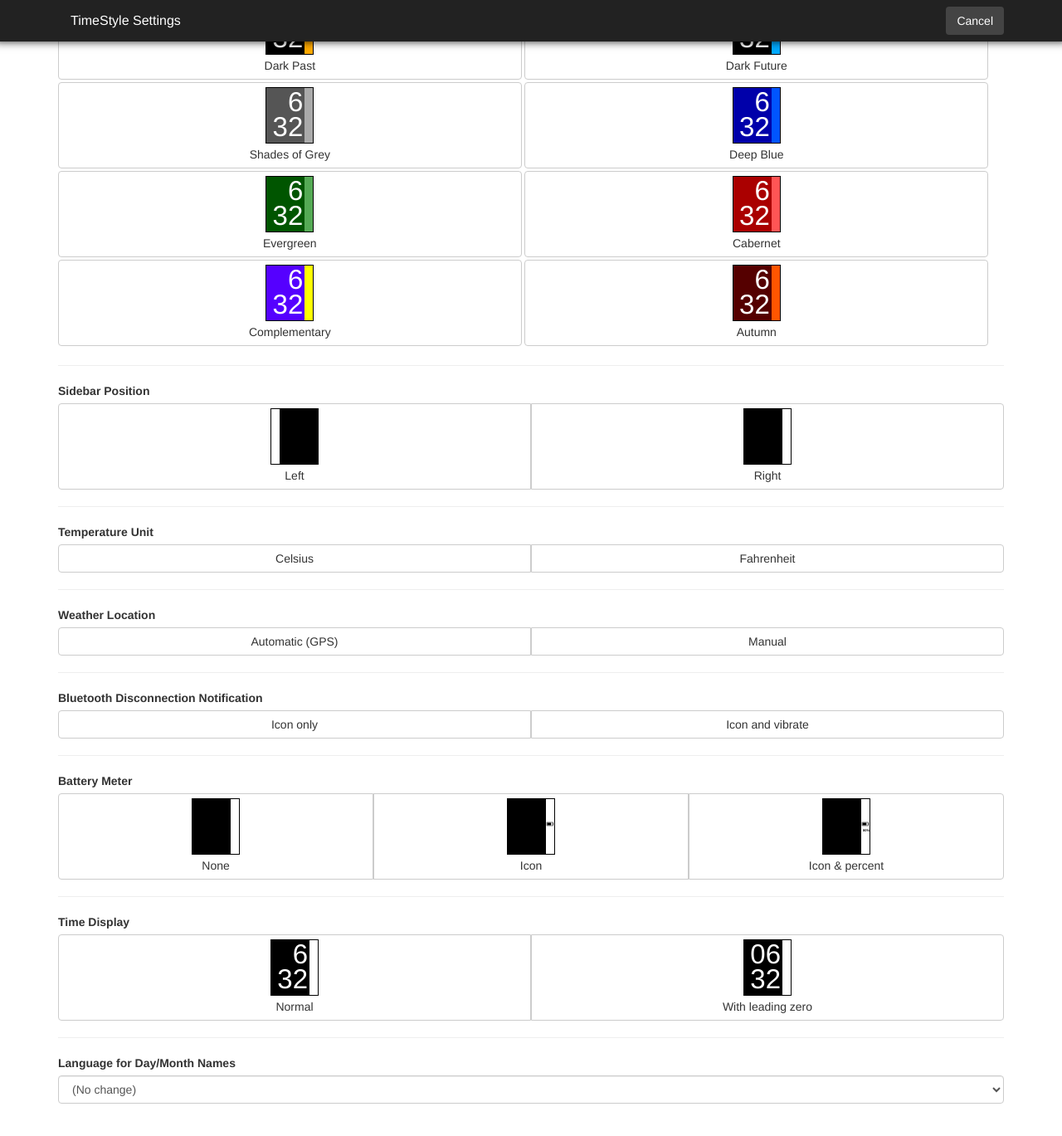
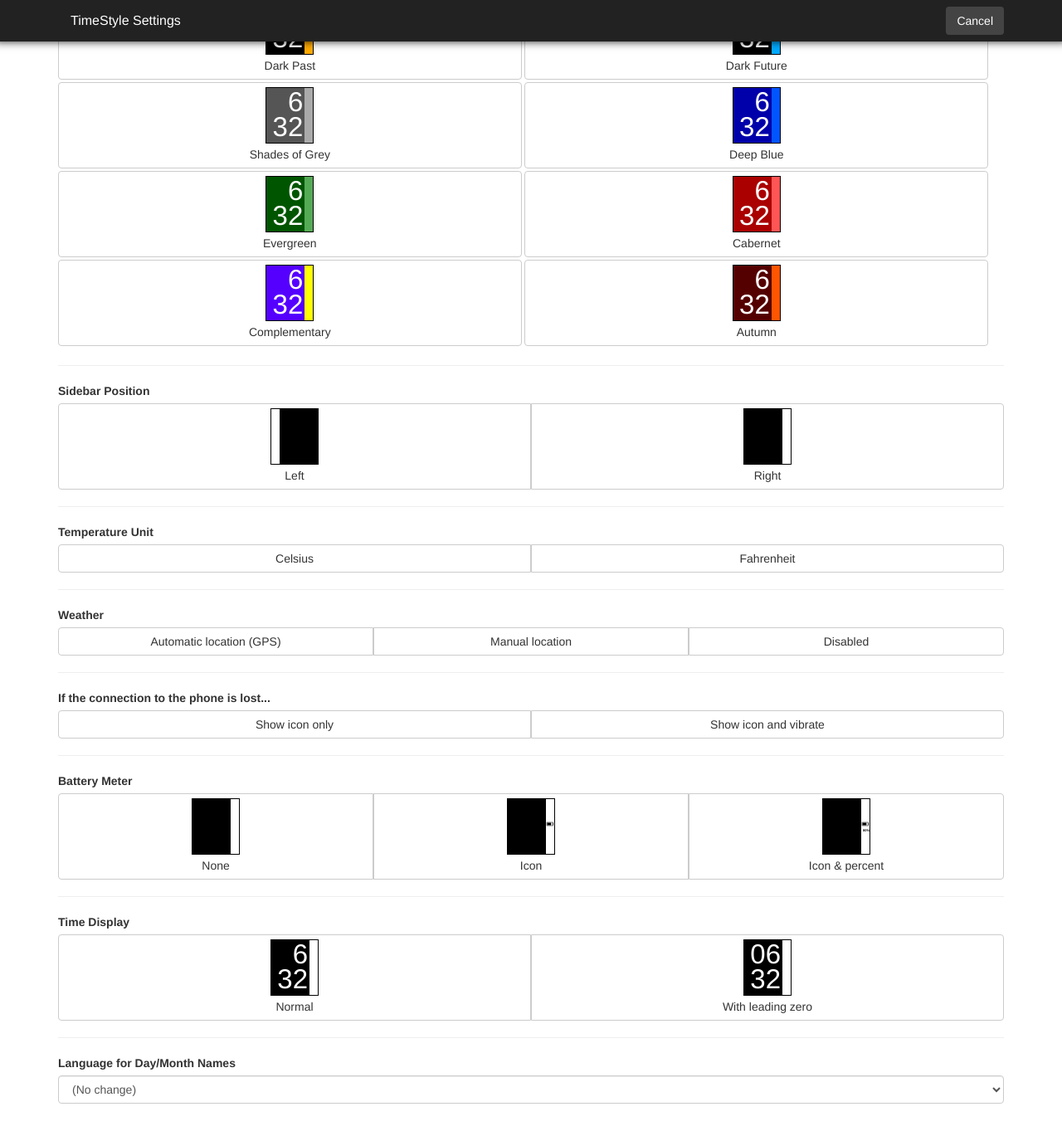
Before and after one commit to freakified/TimeStylePebble, a Jekyll site: the page built from config_color.html, in a window 1280 px wide and 1400 px high, scrolled down 909 px. Shown: the top 1369 px of the window at 83% size. Built offline with Jekyll 4.4.1, drawn with Linux system fonts in a browser that asks for light colours; nearby versions of some CDN libraries.

Commit message:
Weather can now be disabled, misc improvements

```diff
--- a/_includes/config_misc_options.html
+++ b/_includes/config_misc_options.html
@@ -27,14 +27,17 @@
   </div>
 </div>
 <hr>
-<label>Weather Location</label>
-<div id="weather_loc_setting" class="form-group" >
+<label>Weather</label>
+<div id="weather_setting" class="form-group" >
   <div class="btn-group btn-group-justified"  data-toggle="buttons">
-    <label class="btn btn-default" data-setting="false" >
-      <input type="radio" name="options" autocomplete="off"> Automatic (GPS)
+    <label class="btn btn-default" data-setting="auto" >
+      <input type="radio" name="options" autocomplete="off"> Automatic location (GPS)
     </label>
-    <label class="btn btn-default" data-setting="true" >
-      <input type="radio" name="options" autocomplete="off" id="weather_setting_manual"> Manual
+    <label class="btn btn-default" data-setting="manual" >
+      <input type="radio" name="options" autocomplete="off" id="weather_setting_manual"> Manual location
+    </label>
+    <label class="btn btn-default" data-setting="disable" >
+      <input type="radio" name="options" autocomplete="off"> Disabled
     </label>
   </div>
   <div class="form_group collapse" id="manual_weather_loc_setting_area">
@@ -42,14 +45,14 @@
   </div>
 </div>
 <hr>
-<label>Bluetooth Disconnection Notification</label>
+<label>If the connection to the phone is lost...</label>
 <div id="bluetooth_vibe_setting" class="form-group" >
   <div class="btn-group btn-group-justified"  data-toggle="buttons">
     <label class="btn btn-default" data-setting="no" >
-      <input type="radio" name="options" autocomplete="off"> Icon only
+      <input type="radio" name="options" autocomplete="off"> Show icon only
     </label>
     <label class="btn btn-default" data-setting="yes" >
-      <input type="radio" name="options" autocomplete="off"> Icon and vibrate
+      <input type="radio" name="options" autocomplete="off"> Show icon and vibrate
     </label>
   </div>
 </div>
--- a/_includes/config_theme_color.html
+++ b/_includes/config_theme_color.html
@@ -160,7 +160,7 @@
     <div class="form-group">
       <input type='text' id="sidebar-color" class="colorpicker"/>
     </div>
-    <label>Sidebar Text Color (optional)</label>
+    <label>Sidebar Text Color (not shown in preview)</label>
     <div class="form-group">
       <input type='text' id="sidebar-text-color" class="colorpicker"/>
     </div>
--- a/css/custom.scss
+++ b/css/custom.scss
@@ -1,6 +1,10 @@
 ---
 # Only the main Sass file needs front matter (the dashes are enough)
 ---
+
+.btn {
+  white-space: normal;
+}
 
 .example_face {
   width: 56px;
--- a/js/config.js
+++ b/js/config.js
@@ -152,11 +152,17 @@ function sendSettingsToWatch() {
     config.units = $('#units_setting .btn.active').data('setting');
   }
 
-  if($('#weather_loc_setting .btn.active').size() > 0) {
-    if($('#weather_setting_manual').is(':checked')) {
+  if($('#weather_setting .btn.active').size() > 0) {
+    var weather_setting = $('#weather_setting .btn.active').data('setting');
+
+    if(weather_setting == 'auto') {
+      config.disable_weather = 'no';
+      config.weather_loc = '';
+    } else if(weather_setting == 'manual') {
+      config.disable_weather = 'no';
       config.weather_loc = $('#weather_loc').val();
-    } else {
-      config.weather_loc = '';
+    } else if(weather_setting == 'disable') {
+      config.disable_weather = 'yes';
     }
   }
 
```
